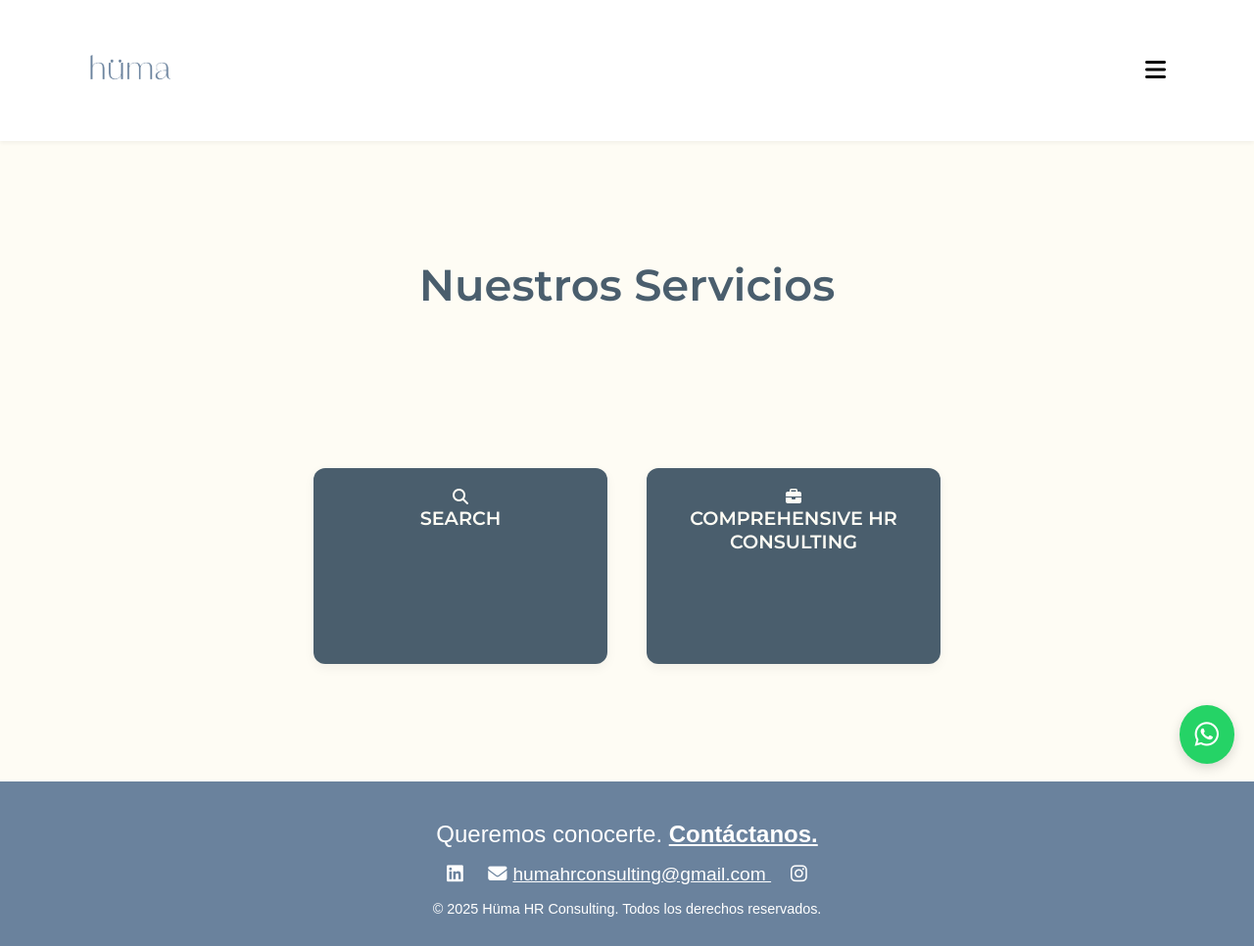
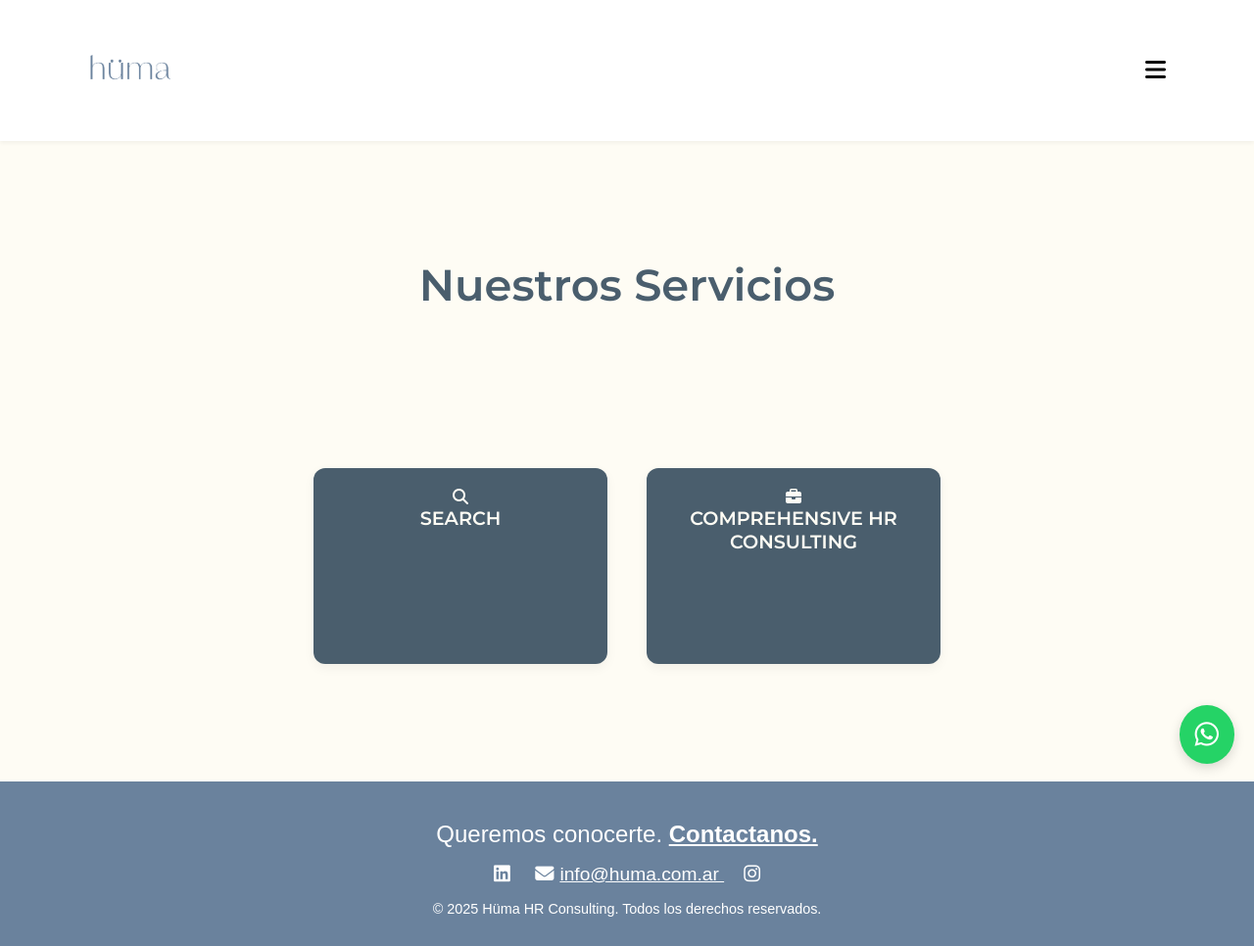
Before and after one commit to SeroGraphic/humahrr, a plain HTML site: page servicios.html in a window 1280 px wide. Shown: the whole page at 98% size. Drawn offline with Linux system fonts and the light colour scheme.

Commit message:
Update servicios.html

```diff
--- a/servicios.html
+++ b/servicios.html
@@ -56,10 +56,10 @@
 
   <footer class="custom-footer fade-in" style="background: #6A829D; color: #fff; text-align: center; padding: 40px 20px 30px; font-size: 1.5rem; font-family: 'Poppins', sans-serif;">
     <div style="max-width: 900px; margin: auto;">
-      <p style="margin-bottom: 1rem;">Queremos conocerte. <a href="contacto.html" style="color: #fff; font-weight: bold; text-decoration: underline;">Contáctanos.</a></p>
+      <p style="margin-bottom: 1rem;">Queremos conocerte. <a href="contacto.html" style="color: #fff; font-weight: bold; text-decoration: underline;">Contactanos.</a></p>
       <div style="font-size: 1.2rem; margin-bottom: 1rem;">
         <a href="https://www.linkedin.com/company/h%C3%BCma-hr/about/" target="_blank" style="margin: 0 10px; color: white;"><i class="fab fa-linkedin"></i></a>
-        <a href="mailto:humahrconsulting@gmail.com" style="margin: 0 10px; color: white;"><i class="fas fa-envelope" style="margin-right: 6px;"></i>humahrconsulting@gmail.com
+        <a href="mailto:info@huma.com.ar" style="margin: 0 10px; color: white;"><i class="fas fa-envelope" style="margin-right: 6px;"></i>info@huma.com.ar
     </a>
         <a href="https://www.instagram.com/hr.huma/?next=%2F" target="_blank" style="margin: 0 10px; color: white;"><i class="fab fa-instagram"></i></a>
       </div>
```
